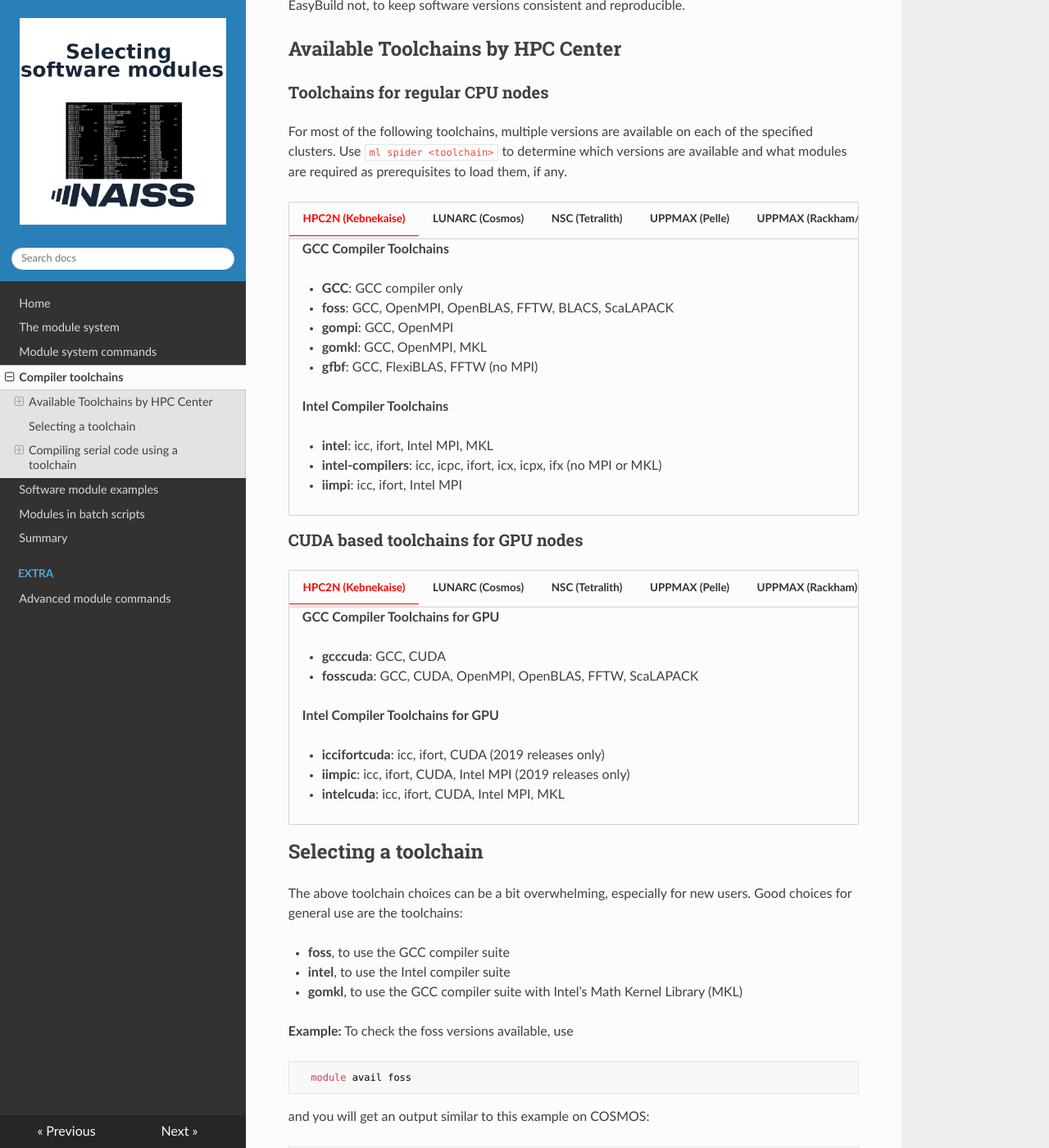
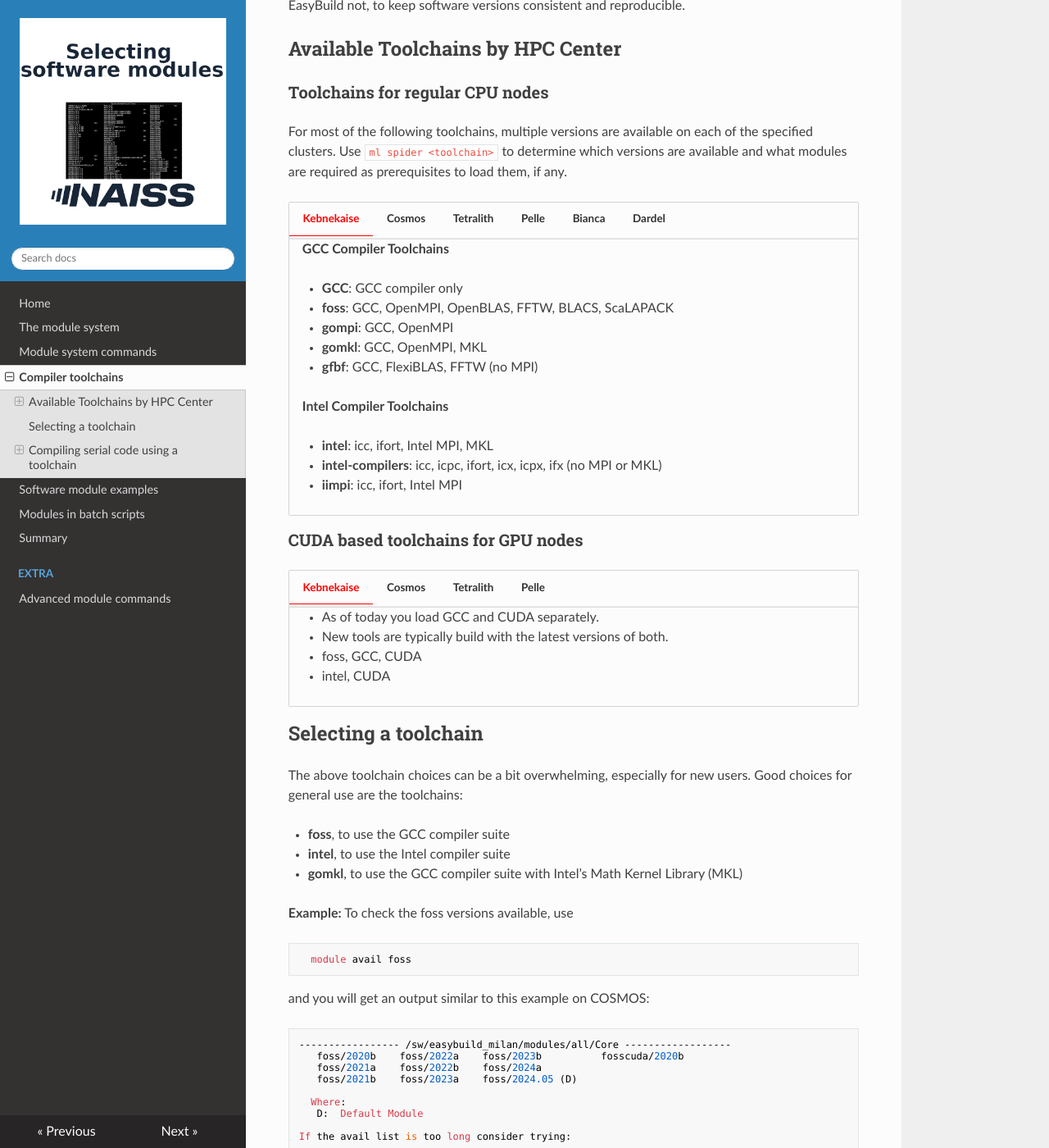
Before and after one commit to hpc2n/selecting-modules, an MkDocs documentation site: the page built from docs/toolchains.md, in a window 1280 px wide and 1400 px high, scrolled down 578 px. Shown: the whole window at 82% size. Built offline with MkDocs 1.6.1, drawn with Linux system fonts in a browser that asks for light colours; nearby versions of some CDN libraries.

Commit message:
Updating for Kebnekaise now loading CUDA separately

```diff
--- a/docs/toolchains.md
+++ b/docs/toolchains.md
@@ -29,7 +29,7 @@
 are available and what modules are required as prerequisites to load them, if
 any.
 
-=== "HPC2N (Kebnekaise)"
+=== "Kebnekaise"
 
     **GCC Compiler Toolchains**
 
@@ -45,7 +45,7 @@
        * **intel-compilers**: icc, icpc, ifort, icx, icpx, ifx (no MPI or MKL)
        * **iimpi**: icc, ifort, Intel MPI
 
-=== "LUNARC (Cosmos)"
+=== "Cosmos"
 
     **GCC Compiler Toolchains**
 
@@ -61,7 +61,7 @@
        * **intel-compilers**: icc, icpc, ifort, icx, icpx, ifx (no MPI or MKL)
        * **iimpi**: icc, ifort, Intel MPI
 
-=== "NSC (Tetralith)"
+=== "Tetralith"
 
     Note that unlike most clusters, on Tetralith, users must load a module of the form
     `buildtool-easybuild/<version>` before loading any of the toolchains below.
@@ -79,7 +79,7 @@
        * **intel**: icc, ifort, Intel MPI, MKL
        * **intel-compilers**: icc, icpc, ifort, icx, icpx, ifx (no MPI or MKL)
 
-=== "UPPMAX (Pelle)"
+=== "Pelle"
 
     **GCC Compiler Toolchains**
 
@@ -93,7 +93,7 @@
        * **intel-compilers**: icc, icpc, ifort, icx, icpx, ifx (no MPI or MKL)
        * **iimpi**: icc, ifort, Intel MPI
 
-=== "UPPMAX (Rackham/Bianca)"
+=== "Bianca"
 
     Toolchains are less visible than on other clusters. Most software was built manually without EasyBuild. Expect to load compilers, MPI libraries, math libraries, and other modules individually, taking common EasyBuild toolchains as inspiration.
 
@@ -136,20 +136,15 @@
 
 ### CUDA based toolchains for GPU nodes
 
-=== "HPC2N (Kebnekaise)"
+=== "Kebnekaise"
 
-    **GCC Compiler Toolchains for GPU**
+    - As of today you load GCC and CUDA separately.
+    - New tools are typically build with the latest versions of both.
 
-       * **gcccuda**:  GCC, CUDA
-       * **fosscuda**: GCC, CUDA, OpenMPI, OpenBLAS, FFTW, ScaLAPACK
+    * foss, GCC, CUDA
+    * intel, CUDA
 
-    **Intel Compiler Toolchains for GPU**
-
-       * **iccifortcuda**: icc, ifort, CUDA (2019 releases only)
-       * **iimpic**: icc, ifort, CUDA, Intel MPI (2019 releases only)
-       * **intelcuda**: icc, ifort, CUDA, Intel MPI, MKL
-
-=== "LUNARC (Cosmos)"
+=== "Cosmos"
 
     **GCC Compiler Toolchains for GPU**
 
@@ -162,28 +157,16 @@
        * **iimpic**: icc, ifort, CUDA, Intel MPI
        * **intelcuda**: icc, ifort, CUDA, Intel MPI, MKL
 
-=== "NSC (Tetralith)"
+=== "Tetralith"
 
     **GCC Compiler Toolchains for GPU**
 
        * **buildenv-gcccuda**: GCC, CUDA, OpenMPI, OpenBLAS, FFTW, ScaLAPACK
 
-=== "UPPMAX (Pelle)"
+=== "Pelle"
 
     - As of today you load GCC and CUDA separately.
     - New tools are typically build with the latest versions of both.
-
-=== "UPPMAX (Rackham)"
-
-    !!! important
-
-        Rackham only has GPUs on the login nodes. You will need an account on Snowy to use GPUs intensively.
-
-    **GCC Compiler Toolchains for GPU**
-
-       * **gcccuda**:  GCC, CUDA
-       * **fosscuda**: GCC, CUDA, OpenMPI, OpenBLAS, FFTW, ScaLAPACK
-
 
 ## Selecting a toolchain
 
```
Also changed, not shown: other parts of docs/toolchains.md (+1 -1 lines).
